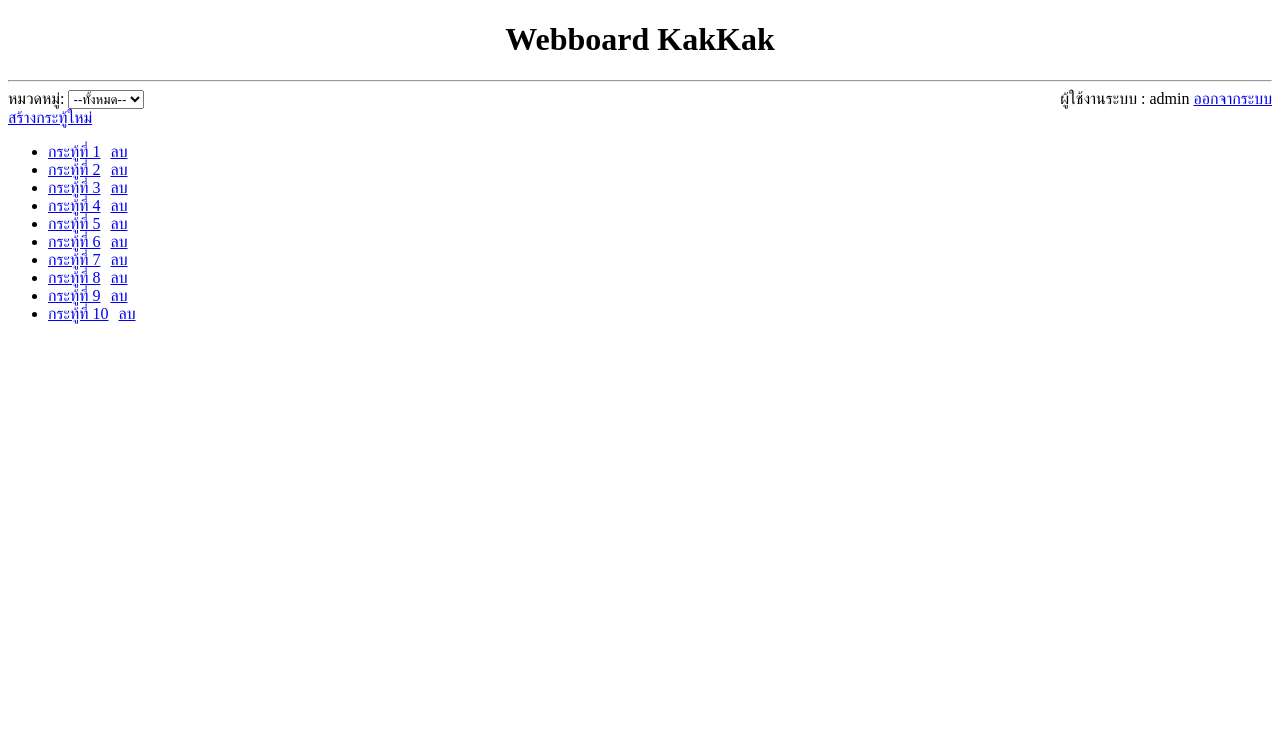
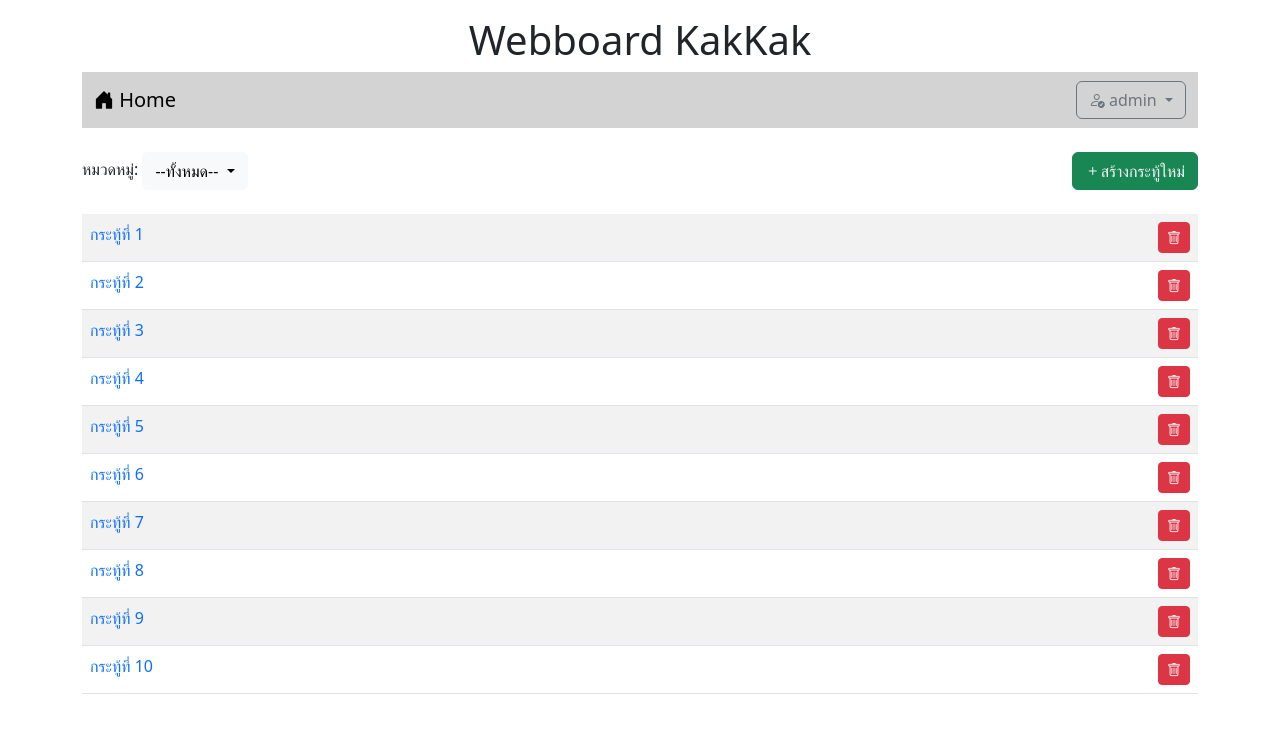
Before and after one commit to Kumthon14/EnetC67_Webboard, a PHP site: page / in a window 1280 px wide. Shown: the top 733 px of the page. Run offline with PHP 8.4, Linux system fonts and the light colour scheme; the visitor is signed in with stand-in values (Sample User, id 1).

Commit message:
Edit_Bootstrap

```diff
--- a/index.php
+++ b/index.php
@@ -3,54 +3,76 @@
 ?>
 <!DOCTYPE html>
 <html lang="en">
+
 <head>
     <meta charset="UTF-8">
     <meta name="viewport" content="width=device-width, initial-scale=1.0">
+    <link href="https://cdn.jsdelivr.net/npm/bootstrap@5.3.3/dist/css/bootstrap.min.css" rel="stylesheet" integrity="sha384-QWTKZyjpPEjISv5WaRU9OFeRpok6YctnYmDr5pNlyT2bRjXh0JMhjY6hW+ALEwIH" crossorigin="anonymous">
+    <script src="https://cdn.jsdelivr.net/npm/bootstrap@5.3.3/dist/js/bootstrap.bundle.min.js" integrity="sha384-YvpcrYf0tY3lHB60NNkmXc5s9fDVZLESaAA55NDzOxhy9GkcIdslK1eN7N6jIeHz" crossorigin="anonymous"></script>
+    <link rel="stylesheet" href="https://cdn.jsdelivr.net/npm/bootstrap-icons@1.11.3/font/bootstrap-icons.min.css">
     <title>Webboard</title>
 </head>
+
 <body>
-    <h1 style="text-align: center;">Webboard KakKak</h1>
-    <hr>
+    <div class="container-lg mt-3">
+        <h1 style="text-align: center;" class="mt-3">Webboard KakKak</h1>
+
+        <?php
+            include "nav.php";
+        ?>
+
+        <br>
+
+        <span class="dropdown">
             หมวดหมู่:
-    <select name="category">
-        <option value="all">--ทั้งหมด--</option>
-        <option value="general">เรื่องทั่วไป</option>
-        <option value="study">เรื่องเรียน</option>
-    </select>
+            <button class="btn btn-light dropdown-toggle" type="button" data-bs-toggle="dropdown" aria-expanded="false">
+                --ทั้งหมด--
+            </button>
+            <ul class="dropdown-menu">
+                <li><a class="dropdown-item" href="#">ทั้งหมด</a></li>
+                <li><a class="dropdown-item" href="#">เรื่องเรียน</a></li>
+                <li><a class="dropdown-item" href="#">เรื่องทั่วไป</a></li>
+            </ul>
+        </span>
+
+
+
         <?php
-        if(!isset($_SESSION['id'])){
-            echo "<a href='login.php' style='float: right;'>เข้าสู่ระบบ</a>";
-        }
-        else{
-            echo "<span style='float:right;'>
-                    ผู้ใช้งานระบบ : ".$_SESSION['username']."
-                    <a href='logout.php'>ออกจากระบบ</a>
-                 </span>";
+        if (isset($_SESSION['id'])) {
+            echo "<button type='button' class='btn btn-success' style='float:right;'><a class='link-light link-offset-2 link-underline link-underline-opacity-0' href='newpost.php'><i class='bi bi-plus'></i>สร้างกระทู้ใหม่</a></button>";
         }
         ?>
+
+        <br>
+        <br>
+
+        <table class="table table-striped">
+            <tbody>
                 <?php
-        if(isset($_SESSION['id'])){
-            echo "<br><a href='newpost.php'>สร้างกระทู้ใหม่</a>";
+                    if (!isset($_SESSION['id'])) {
+                        for ($i = 1; $i <= 10; $i++) {
+                            echo "<tr><td><a href='post.php?id=$i' class='link-underline link-underline-opacity-0'>กระทู้ที่ $i</a></td></tr>";
                         }
-    ?>
-    <ul>
-        <?php
-            if(!isset($_SESSION['id'])){
-                for($i = 1;$i<=10;$i++){
-                    echo "<li><a href='post.php?id=$i'>กระทู้ที่ $i</a></li>";
+                    }else {
+                        if ($_SESSION['username'] == 'admin') {
+                            for ($i = 1; $i <= 10; $i++) {
+                                echo "<tr>
+                                        <td>
+                                            <a href='post.php?id=$i' class='link-underline link-underline-opacity-0'>กระทู้ที่ $i</a>
+                                            <button type='button' class='btn btn-danger btn-sm' style='float:right;'><a class='link-light link-offset-2 link-underline link-underline-opacity-0' href='delete.php?id=$i'><i class='bi bi-trash'></i></a></button>
+                                        </td>
+                                    </tr>";
                             }
-            }else{
-                if($_SESSION['username'] == 'admin'){
-                    for($i = 1;$i<=10;$i++){
-                        echo "<li><a href='post.php?id=$i' style='margin-right : 10px'>กระทู้ที่ $i</a><a href='delete.php?id=$i'>ลบ</a></li>";
-                    }
-                }else{
-                    for($i = 1;$i<=10;$i++){
-                        echo "<li><a href='post.php?id=$i'>กระทู้ที่ $i</a></li>";
+                        } else {
+                            for ($i = 1; $i <= 10; $i++) {
+                                echo "<tr><td><a href='post.php?id=$i' class='link-underline link-underline-opacity-0'>กระทู้ที่ $i</a></td></tr>";
                             }
                         }
                     }
                 ?>
-    </ul>
+            </tbody>
+        </table>
+    </div>
 </body>
+
 </html>
--- /dev/null
+++ b/nav.php
@@ -0,0 +1,30 @@
+<nav class="navbar navbar-expand-lg" style="background-color:  #d3d3d3;">
+    <div class="container-fluid">
+        <a class="navbar-brand" href="index.php"><i class="bi bi-house-door-fill"></i> Home</a>
+        <ul class="navbar-nav mb-2 mb-lg-0">
+            <?php
+            if (!isset($_SESSION['id'])) {
+                echo "<li class='nav-item'><a class='nav-link' href='login.php'><i class='bi bi-pencil-square'></i>เข้าสู่ระบบ</a></li>";
+            } else if ($_SESSION['username'] == 'admin') {
+                echo "<li class='nav-item dropdown'>
+                                <a class='btn btn-outline-secondary dropdown-toggle' href='#' role='button' data-bs-toggle='dropdown' aria-expanded='false'>
+                                    <i class='bi bi-person-check'></i> admin
+                                </a>
+                                <ul class='dropdown-menu'>
+                                    <li><a class='dropdown-item' href='logout.php'><i class='bi bi-box-arrow-right'></i> ออกจากระบบ</a></li>
+                                </ul>
+                            </li>";
+            } else if ($_SESSION['username'] == 'member') {
+                echo "<li class='nav-item dropdown'>
+                                <a class='btn btn-outline-secondary dropdown-toggle' href='#' role='button' data-bs-toggle='dropdown' aria-expanded='false'>
+                                    <i class='bi bi-person'></i> member
+                                </a>
+                                <ul class='dropdown-menu'>
+                                    <li><a class='dropdown-item' href='logout.php'><i class='bi bi-box-arrow-right'></i> ออกจากระบบ</a></li>
+                                </ul>
+                            </li>";
+            }
+            ?>
+        </ul>
+    </div>
+</nav>
```
Also changed, not shown: login.php (+52 -11 lines), verify.php (+4 -9 lines). Lines whose indentation alone changed are shown as unchanged.
